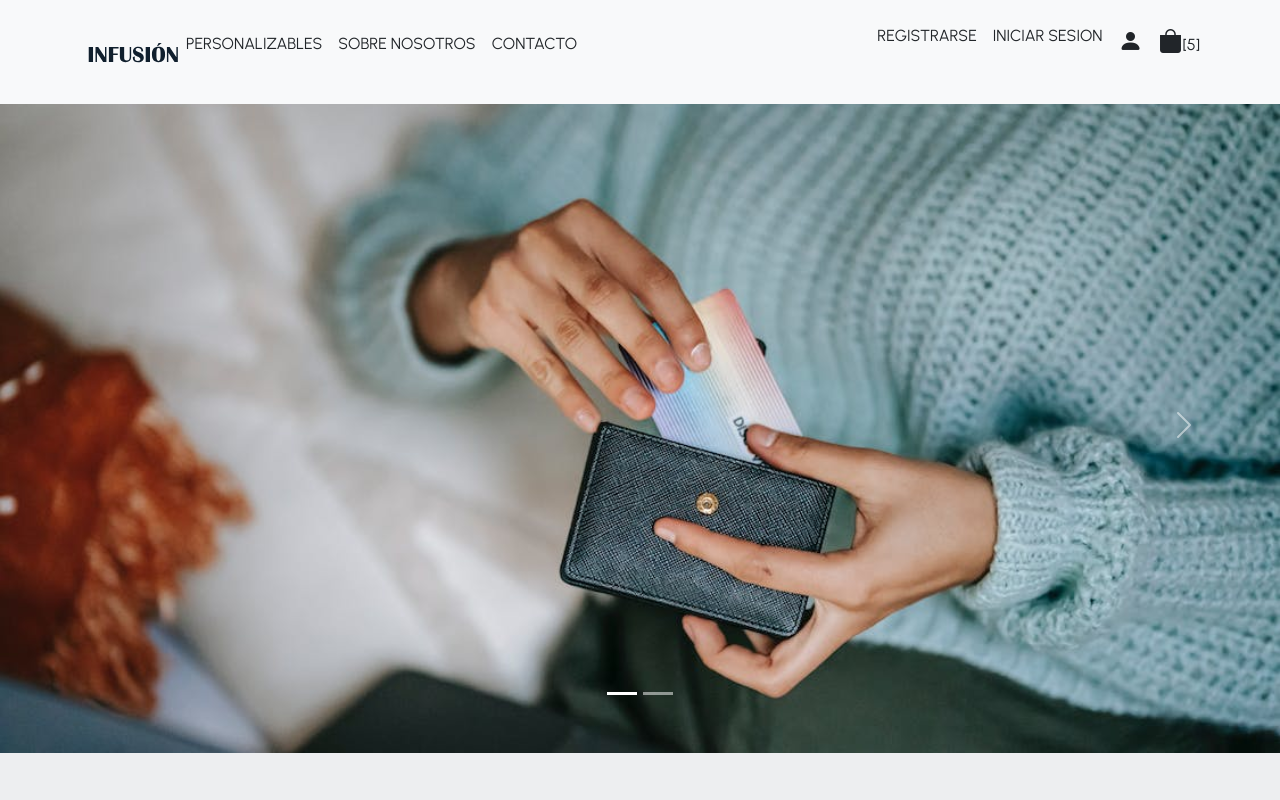
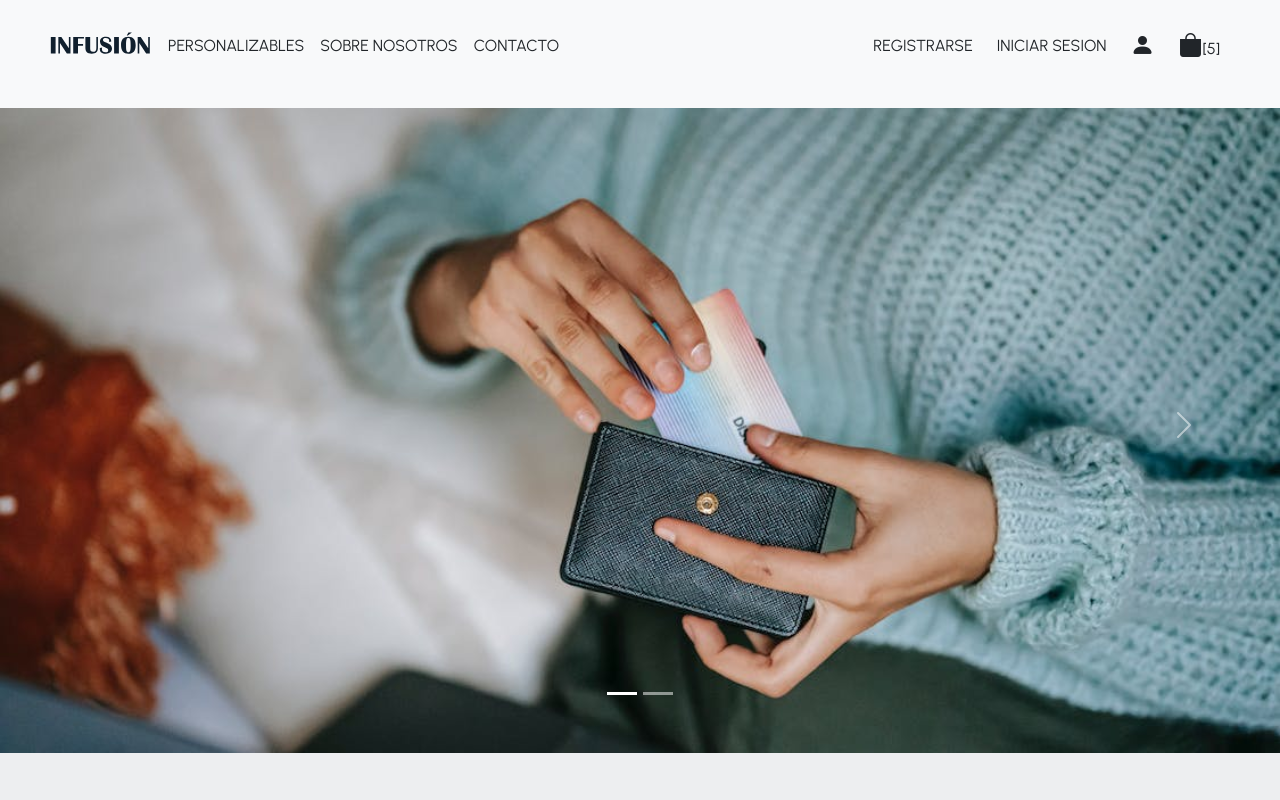
Before and after one commit to No-Country/c8-70-t-react, a Next.js app in the folder frontend/infusion/: page / in a window 1280 px wide. Shown: the top 800 px of the page. Built offline with nearby package versions, Linux system fonts and the light colour scheme; no server answers.

Commit message:
fixed header align

```diff
--- a/frontend/infusion/components/CategoryList.js
+++ b/frontend/infusion/components/CategoryList.js
@@ -3,7 +3,7 @@ import CategoryCard from "./CategoryCard";
 
 export default function CategoryList() {
   const [categoryList, setcategoryList] = useState([]);
-
+  const filter = '{"fields": {"created": false,"modified": false}}'
   useEffect(() => {
     (async () => {
       const API_URL =
--- a/frontend/infusion/components/Header.js
+++ b/frontend/infusion/components/Header.js
@@ -14,6 +14,7 @@ export default function Header() {
       <header className="navbar-brand text-uppercase fw-lighter fw-normal bg-light">
         {router.pathname === "/Checkout" ||
         router.pathname === "/PersonalData" ||
+        router.pathname === "/BuyConfirmation" ||
         router.pathname === "/Shipping" ||
         router.pathname === "/PayMethod" ? (
           <div className="d-flex pt-3 ms-4 ps-4 text-dark bg-white align-items-center">
@@ -23,27 +24,30 @@ export default function Header() {
             </p>
           </div>
         ) : (
-          <nav className="navbar fixed-top navbar-expand-lg navbar-light align-items-center bg-light">
-            <div className="container-fluid mx-5 my-2 g-5">
-              <Link
+          <nav className="navbar fixed-top navbar-expand-lg navbar-light bg-light">
+            {/* <div className="container-fluid mx-5 my-2 g-5"> */}
+            <div className="container-fluid mx-5 my-2">
+              {/* <Link
                 className="navbar-brand text-uppercase fw-lighter fw-normal"
                 href="/"
-              ></Link>
+              ></Link> */}
               <Link
-                className=" text-uppercase fw-lighter fw-normal text-dark me-auto"
+                className="navbar-brand text-uppercase fw-lighter fw-normal text-dark me-auto"
                 aria-current="page"
                 href="/"
+                style={{position:'relative',top:'-13px',right:'10px'}}
               >
                 <img
                   src="../LOGO.svg"
                   alt="infusion"
-                  height={20}
+                  // height={20}
+                  height={25}
+                  width={100}
                   data-bs-toggle="collapse"
                   data-bs-target="#navbarToggler"
                 />
               </Link>
               <span className="d-lg-none">
-                {/* data-bs-toggle, data-bs-target is necesary to bootstrap 5 to use JS */}
                 <Link
                   // type="button"
                   data-bs-toggle="offcanvas"
@@ -69,7 +73,7 @@ export default function Header() {
                 <span className="navbar-toggler-icon"></span>
               </button>
               <div className="collapse navbar-collapse " id="navbarToggler">
-                <ul className="navbar-nav me-auto mb-2 mb-lg-0">
+                <ul className="navbar-nav me-auto  mb-lg-0">
                   <li className="nav-item"></li>
                   <li className="nav-item">
                     <Link
@@ -113,9 +117,9 @@ export default function Header() {
                     </Link>
                   </li>
                 </ul>
-                <div className="d-flex ">
-                  <ul className="navbar-nav me-auto mb-2 mb-lg-1">
-                    <li className="nav-item">
+                {/* <div className="navbar gap-4 "> */}
+                  <ul className="navbar list-unstyled gap-4 mt-1 mb-lg-1">
+                    <li className="nav-item me-auto">
                       <Link
                         className=" nav-link text-uppercase fw-lighter fw-normal text-dark"
                         href="/Register"
@@ -128,7 +132,7 @@ export default function Header() {
                         </p>
                       </Link>
                     </li>
-                    <li className="nav-item">
+                    <li className="nav-item me-auto">
                       <Link
                         className=" nav-link text-uppercase fw-lighter fw-normal text-dark"
                         href="/Login"
@@ -156,6 +160,20 @@ export default function Header() {
                     </li>
                     <li className="nav-item">
                       <Link
+                        className="nav-link text-uppercase fw-lighter fw-normal text-dark"
+                        href="#"
+                      >
+                        <p
+                          data-bs-toggle="offcanvas"
+                          data-bs-target="#offcanvasRight"
+                          aria-controls="offcanvasRight"
+                        >
+                          <i className="bi bi-bag-fill fs-4"></i>[5]
+                        </p>
+                      </Link>
+                    </li>
+                    {/* <li className="nav-item">
+                      <Link
                         // type="button"
                         data-bs-toggle="offcanvas"
                         data-bs-target="#offcanvasRight"
@@ -165,9 +183,9 @@ export default function Header() {
                       >
                         <i className="bi bi-bag-fill fs-4"></i>[5]
                       </Link>
-                    </li>
+                    </li> */}
                   </ul>
-                </div>
+                {/* </div> */}
               </div>
             </div>
           </nav>
--- a/frontend/infusion/pages/BuyConfirmation.js
+++ b/frontend/infusion/pages/BuyConfirmation.js
@@ -28,7 +28,7 @@ export default function BuyConfirmation() {
       </Link>
 
       {/* aqui inicia el componente steps */}
-      <ProgressCheckout />
+      <ProgressCheckout percent="99%"/>
       {/* aqui inicia la lista de productos */}
       <LayoutMargin>
         <div className="d-flex flex-column flex-lg-row flex-column-reverse gap-3">
```
